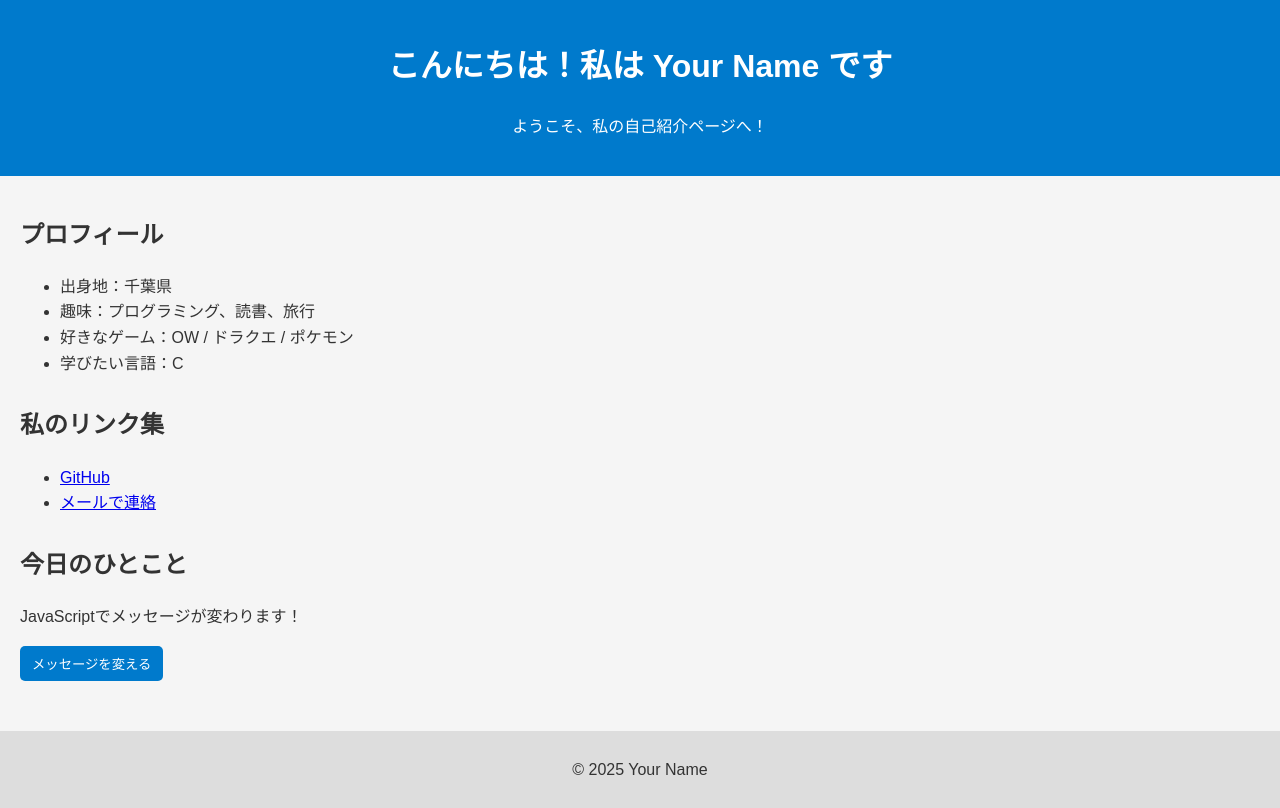
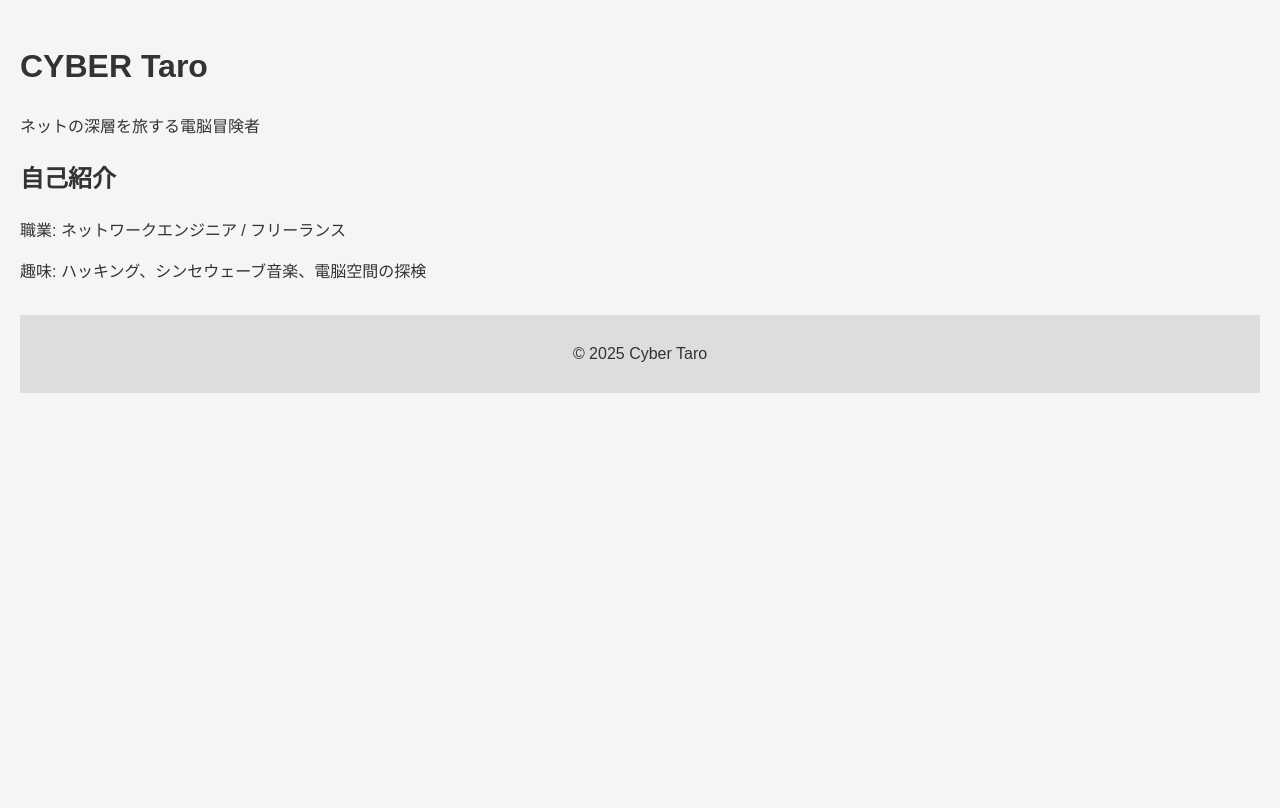
Before and after one commit to d0guu/d0guu.github.io, a plain HTML site: page index.html in a window 1280 px wide. Drawn offline with Linux system fonts and the light colour scheme.

Commit message:
Update index.html

```diff
--- a/index.html
+++ b/index.html
@@ -2,46 +2,24 @@
 <html lang="ja">
 <head>
   <meta charset="UTF-8">
-  <meta name="viewport" content="width=device-width, initial-scale=1">
-  <title>私のホームページ</title>
+  <meta name="viewport" content="width=device-width, initial-scale=1.0">
+  <title>Cyber Intro</title>
   <link rel="stylesheet" href="style.css">
 </head>
 <body>
-  <header>
-    <h1>こんにちは！私は <span id="name">Your Name</span> です</h1>
-    <p>ようこそ、私の自己紹介ページへ！</p>
-  </header>
-
-  <main>
-    <section>
-      <h2>プロフィール</h2>
-      <ul>
-        <li>出身地：千葉県</li>
-        <li>趣味：プログラミング、読書、旅行</li>
-        <li>好きなゲーム：OW / ドラクエ / ポケモン</li>
-        <li>学びたい言語：C</li>
-      </ul>
+  <div class="overlay"></div>
+  <main class="main-content">
+    <h1 class="title">CYBER Taro</h1>
+    <p class="tagline">ネットの深層を旅する電脳冒険者</p>
+    <section class="profile">
+      <h2>自己紹介</h2>
+      <p>職業: ネットワークエンジニア / フリーランス</p>
+      <p>趣味: ハッキング、シンセウェーブ音楽、電脳空間の探検</p>
     </section>
-
-    <section>
-      <h2>私のリンク集</h2>
-      <ul>
-        <li><a href="https://github.com/your-username" target="_blank">GitHub</a></li>
-        <li><a href="mailto:your@email.com">メールで連絡</a></li>
-      </ul>
-    </section>
-
-    <section>
-      <h2>今日のひとこと</h2>
-      <p id="message">JavaScriptでメッセージが変わります！</p>
-      <button onclick="changeMessage()">メッセージを変える</button>
-    </section>
+    <footer>
+      <p>&copy; 2025 Cyber Taro</p>
+    </footer>
   </main>
-
-  <footer>
-    <p>&copy; 2025 Your Name</p>
-  </footer>
-
   <script src="script.js"></script>
 </body>
 </html>
```
